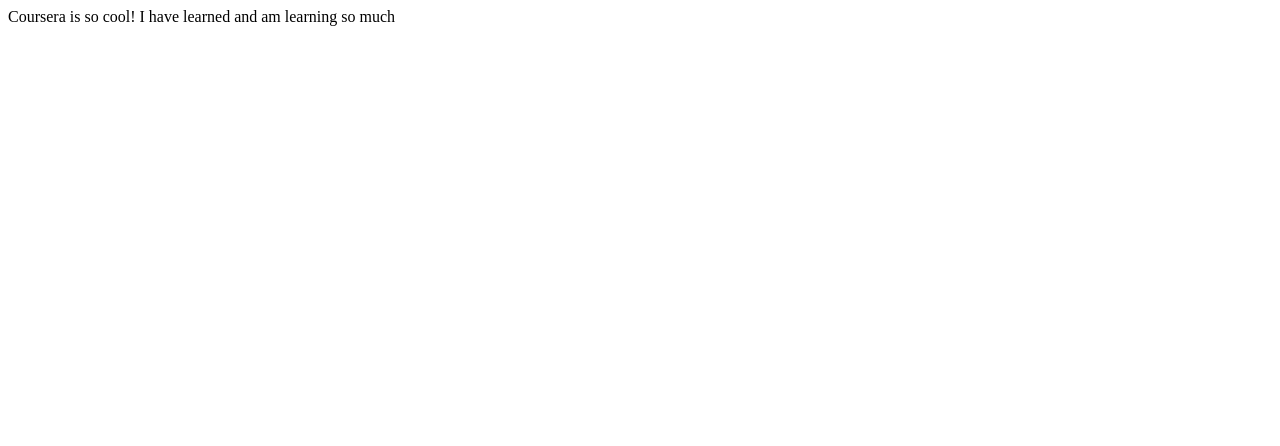
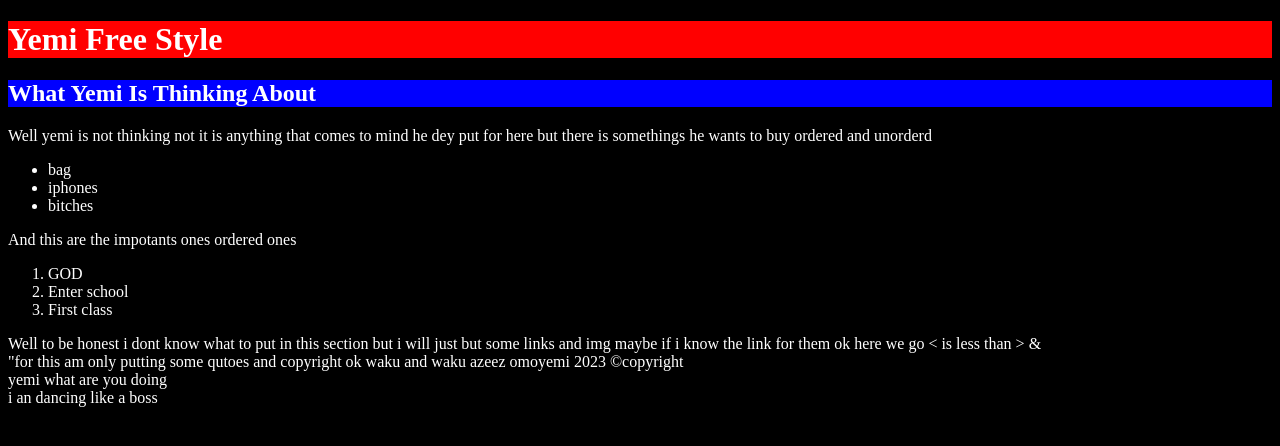
Before and after one commit to Yemize606/coursera-course, a plain HTML site: page module2-solution/index.html in a window 1280 px wide. Drawn offline with Linux system fonts and the light colour scheme.

Commit message:
Update index.html

```diff
--- a/module2-solution/index.html
+++ b/module2-solution/index.html
@@ -2,9 +2,47 @@
 <html>
 <head>
 	<meta charset="utf-8">
-	<title>coursera is cool</title>
+	<title>Yemi free style</title>
+    <style>
+    	h1{ color : white;
+    	background-color: red ;
+    	text-align: center
+    	text-size : large;
+    	 }
+    	 h2{color :white;
+    	 	background: blue;
+    	 	text-size :large; }
+    	 	body {background-color : black;
+    	 		color :white;}
+
+    </style>
+
 </head>
 <body>
-	Coursera is so cool! I have learned and am learning so much
-	</body>
+     <h1> Yemi Free Style </h1>
+     <h2> What Yemi Is Thinking About </h2>
+     <p> Well yemi is not thinking not it is anything that comes to mind he dey put for here but there is somethings he wants to buy ordered and unorderd
+     	<ul>
+     		<li> bag </li>
+     		<li> iphones </li>
+     		<li> bitches </li>
+     	</ul>
+     	And this are the impotants ones ordered ones
+     	<ol>
+     		<li> GOD </li>
+     		<li> Enter school </li>
+     		<li> First class </li>
+     	</ol>
+     </p>
+     <section>
+     	Well to be honest i dont know what to put in this section but i will just but some links and img maybe if i know the link for them ok here we go
+     	&lt; is less than &gt; &amp;
+     	<article>
+     		&quot;for this am only putting some qutoes and copyright  ok waku&nbsp;and&nbsp;waku
+     		azeez omoyemi 2023 &copy;copyright
+     		<div> yemi what are you doing </div>
+     			<span> i an dancing like a boss </span>
+     	</article>
+     </section>
+ </body>
 </html>
```
